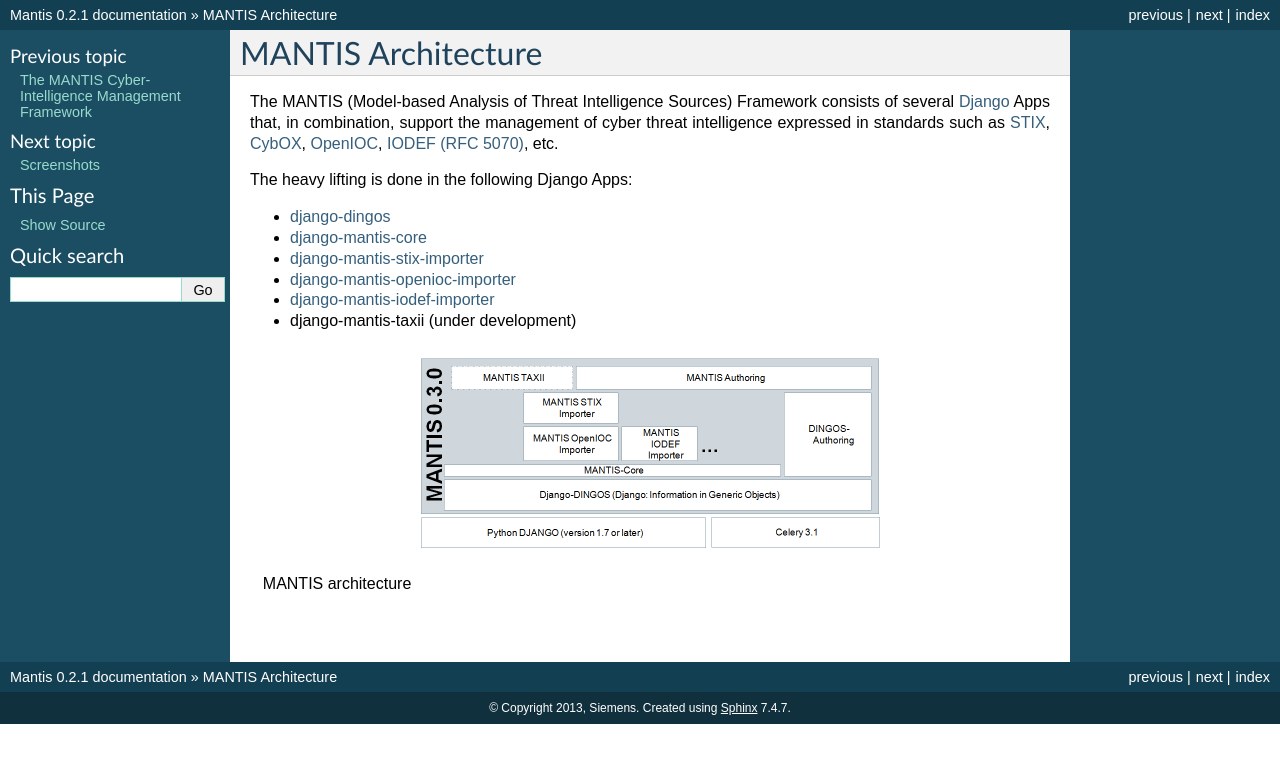
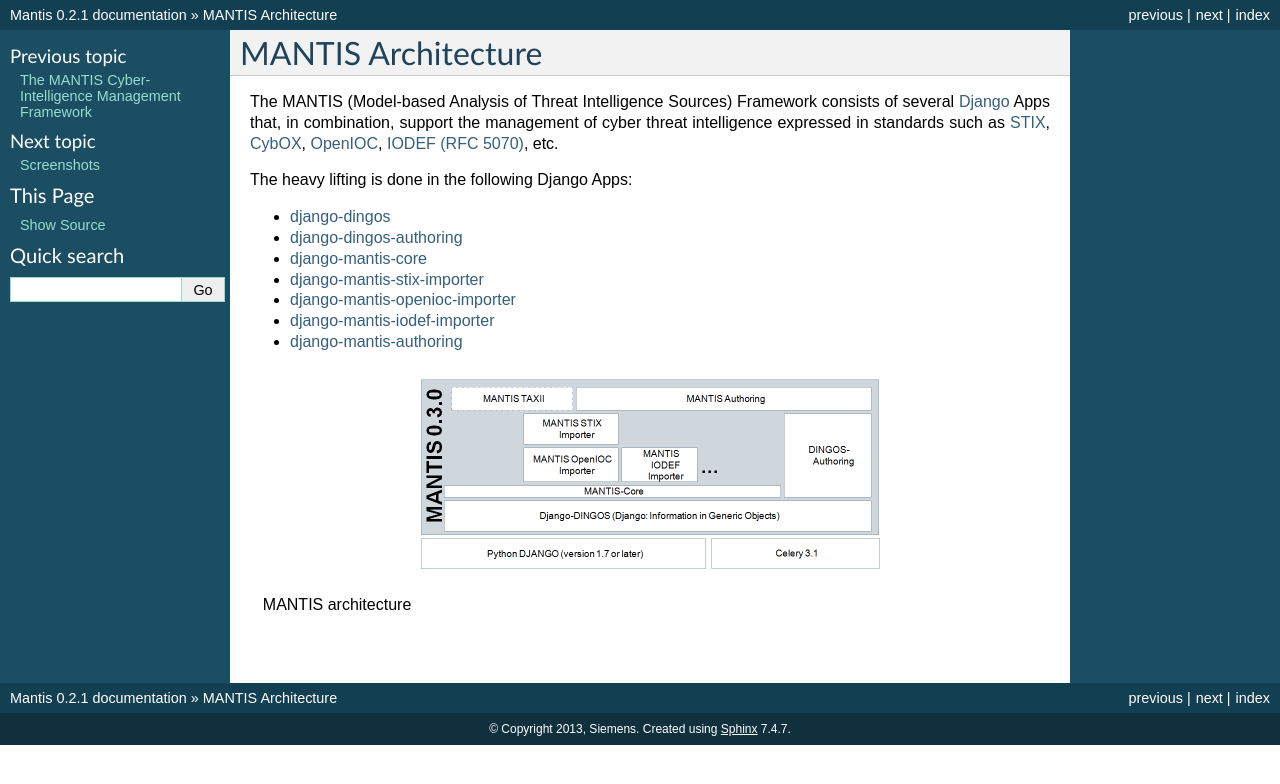
Before and after one commit to bgro/django-mantis, a Sphinx documentation site: the page built from docs/architecture.rst, in a window 1280 px wide. Shown: the top 784 px of the page. Built offline with Sphinx 7.4.7, drawn with Linux system fonts in a browser that asks for light colours.

Commit message:
Correcting documentation and adding menu entry for accessing admin interface.

```diff
--- a/docs/architecture.rst
+++ b/docs/architecture.rst
@@ -10,11 +10,12 @@
 The heavy lifting is done in the following Django Apps:
 
 - `django-dingos`_
+- `django-dingos-authoring`_
 - `django-mantis-core`_
 - `django-mantis-stix-importer`_
 - `django-mantis-openioc-importer`_
 - `django-mantis-iodef-importer`_
--  django-mantis-taxii (under development)
+- `django-mantis-authoring`_
 
 .. figure:: images/mantis_architecture.PNG
    :align: center
@@ -32,6 +33,8 @@
 
 .. _django-dingos: https://github.com/siemens/django-dingos/blob/master/docs/what_dingos_is_all_about.rst
 .. _django-mantis-core: https://github.com/siemens/django-mantis-core
+.. _django-dingos-authoring: https://github.com/siemens/django-dingos-authoring
 .. _django-mantis-stix-importer: https://github.com/siemens/django-mantis-stix-importer
 .. _django-mantis-openioc-importer: https://github.com/siemens/django-mantis-openioc-importer
 .. _django-mantis-iodef-importer: https://github.com/siemens/django-mantis-iodef-importer
+.. _django-mantis-authoring: https://github.com/siemens/django-mantis-authoring
--- a/quickstart.rst
+++ b/quickstart.rst
@@ -16,8 +16,8 @@
    objects that are in the system
 
  - Click on one of the displayed packages and start exploring (have a look
-    at the screenshots in the documentation for a quick guide through
-    the application.)
+   at the screenshots in the documentation for a quick guide through
+   the application.)
 
  - You can also have a look at the Django admin interface at::
 
```
Also changed, not shown: 1 other file.
